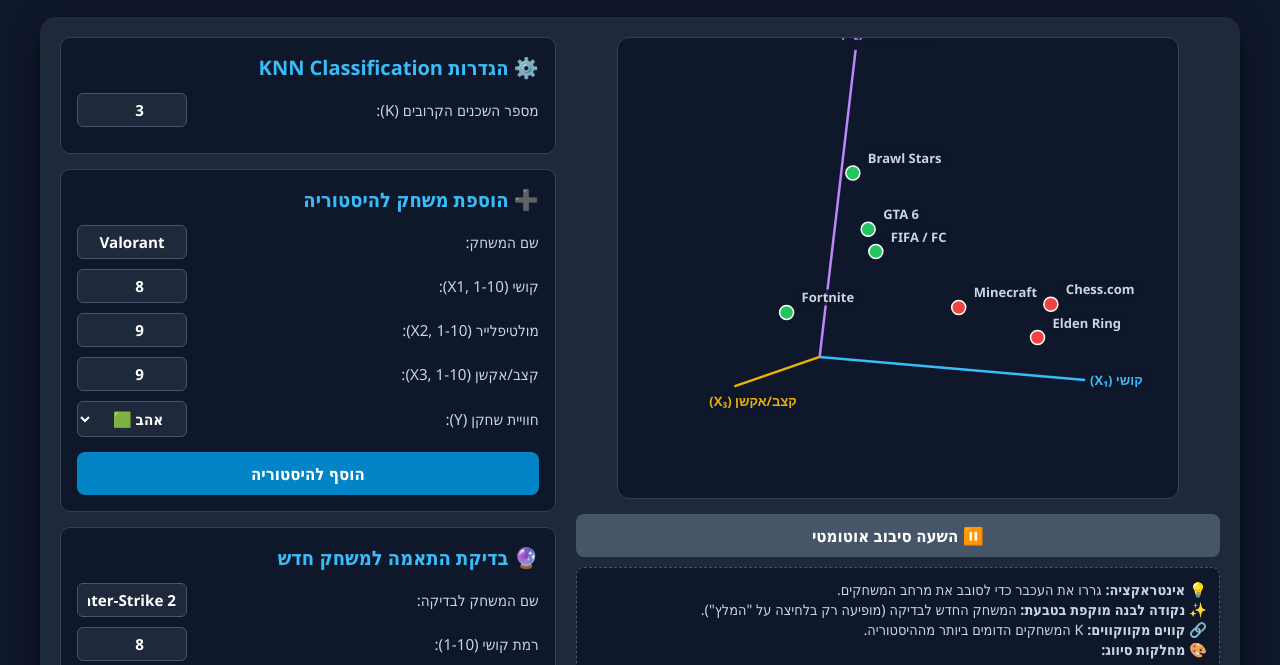
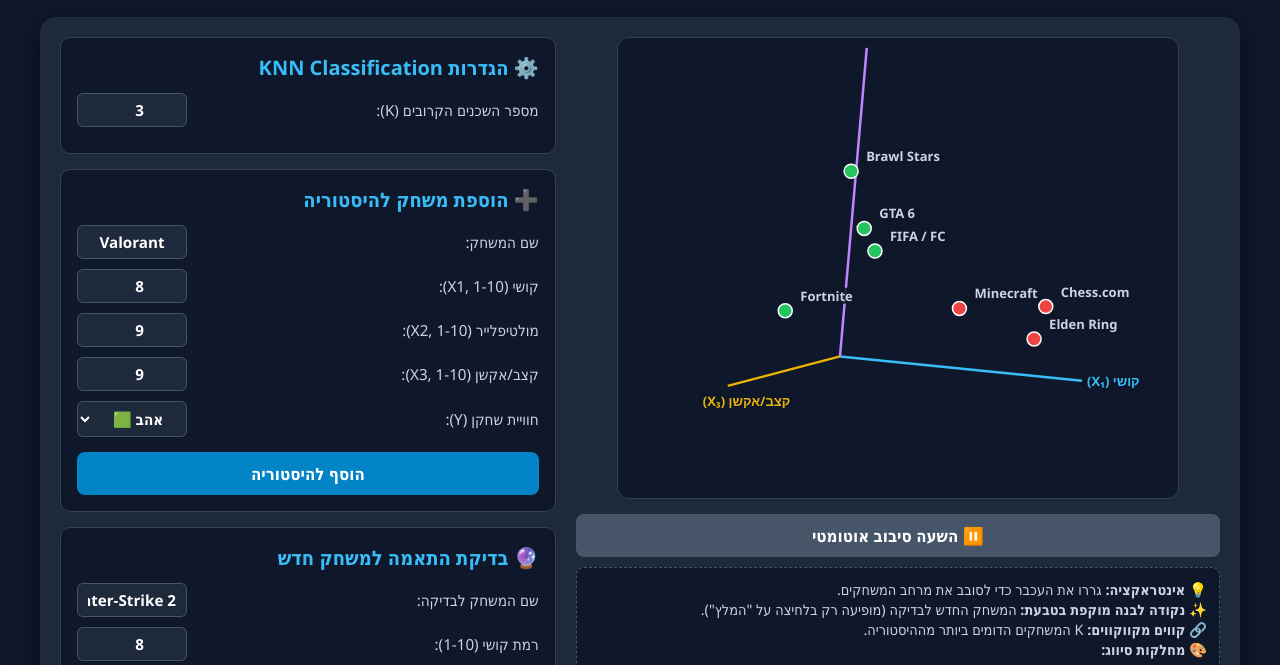
Before and after one commit to amirrazlioz/games_knn-3-param, a plain HTML site: page index.html in a window 1280 px wide. Shown: the part 124-789 px from the top of the page. Drawn offline with Linux system fonts and the light colour scheme.

Commit message:
Update index.html

```diff
--- a/index.html
+++ b/index.html
@@ -341,7 +341,7 @@
        // let angleY = -0.65;
 
         let angleX = 0.45;
-        let angleY = -0.60;
+        let angleY = -0.65;
 		//let angleZ = -0.45;
 
         let isDragging = false;
```
